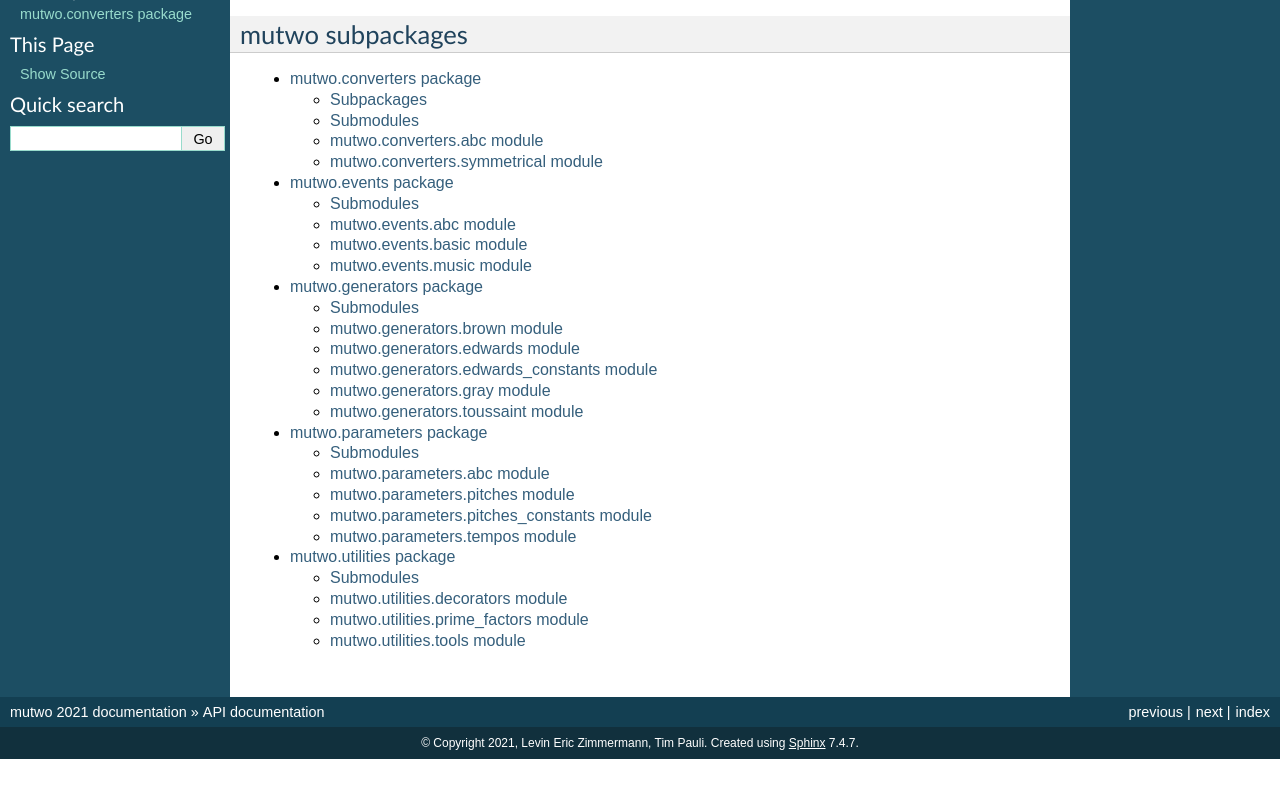
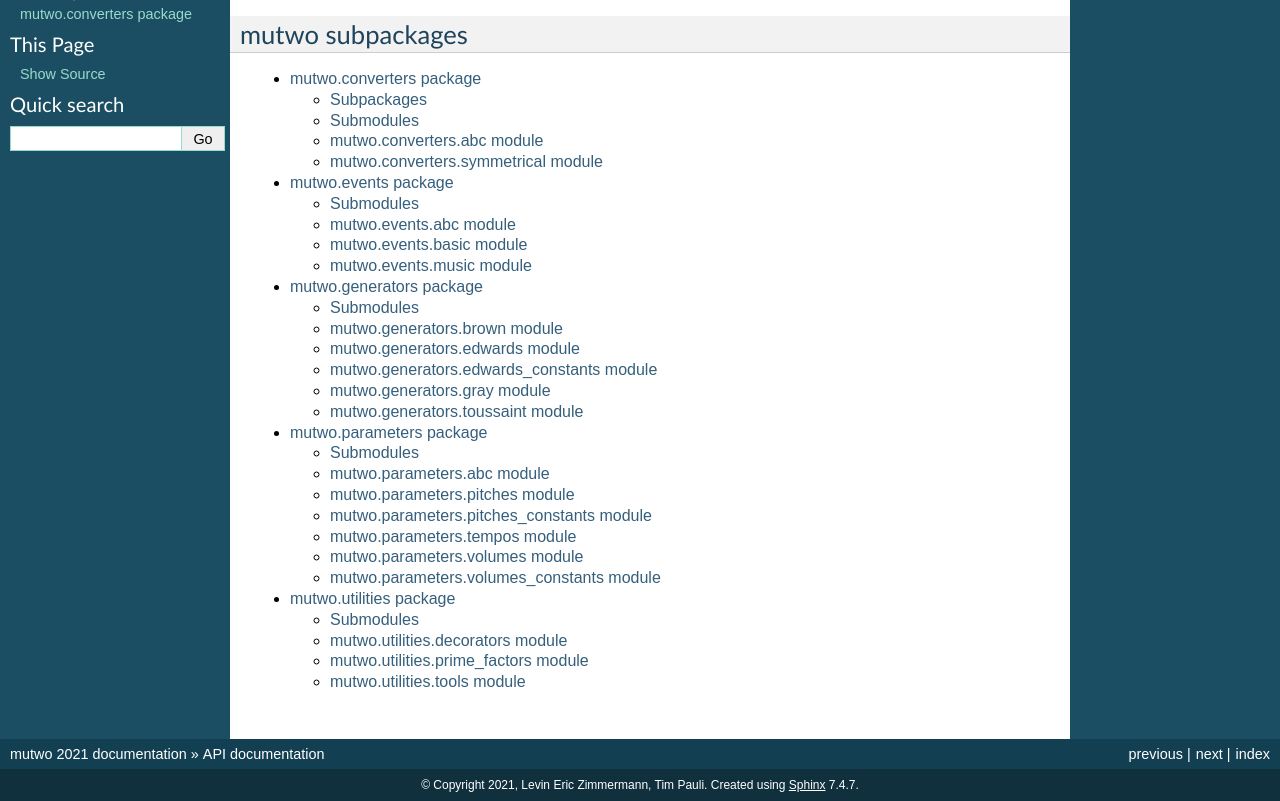
Before and after one commit to mutwo-org/mutwo.core, a Sphinx documentation site: the page built from docs/mutwo.rst, in a window 1280 px wide, cut to the strip 190-991 px from the top of the page. Built offline with Sphinx 7.4.7, drawn with Linux system fonts in a browser that asks for light colours; before the commit the page ends 949 px from its top, so only the background shows below that.

Commit message:
added volumes module to sphinx autodoc

```diff
--- a/docs/mutwo.parameters.rst
+++ b/docs/mutwo.parameters.rst
@@ -40,3 +40,19 @@ mutwo.parameters.tempos module
    :members:
    :undoc-members:
    :show-inheritance:
+
+mutwo.parameters.volumes module
+-------------------------------
+
+.. automodule:: mutwo.parameters.volumes
+   :members:
+   :undoc-members:
+   :show-inheritance:
+
+mutwo.parameters.volumes_constants module
+-------------------------------
+
+.. automodule:: mutwo.parameters.volumes_constants
+   :members:
+   :undoc-members:
+   :show-inheritance:
```
